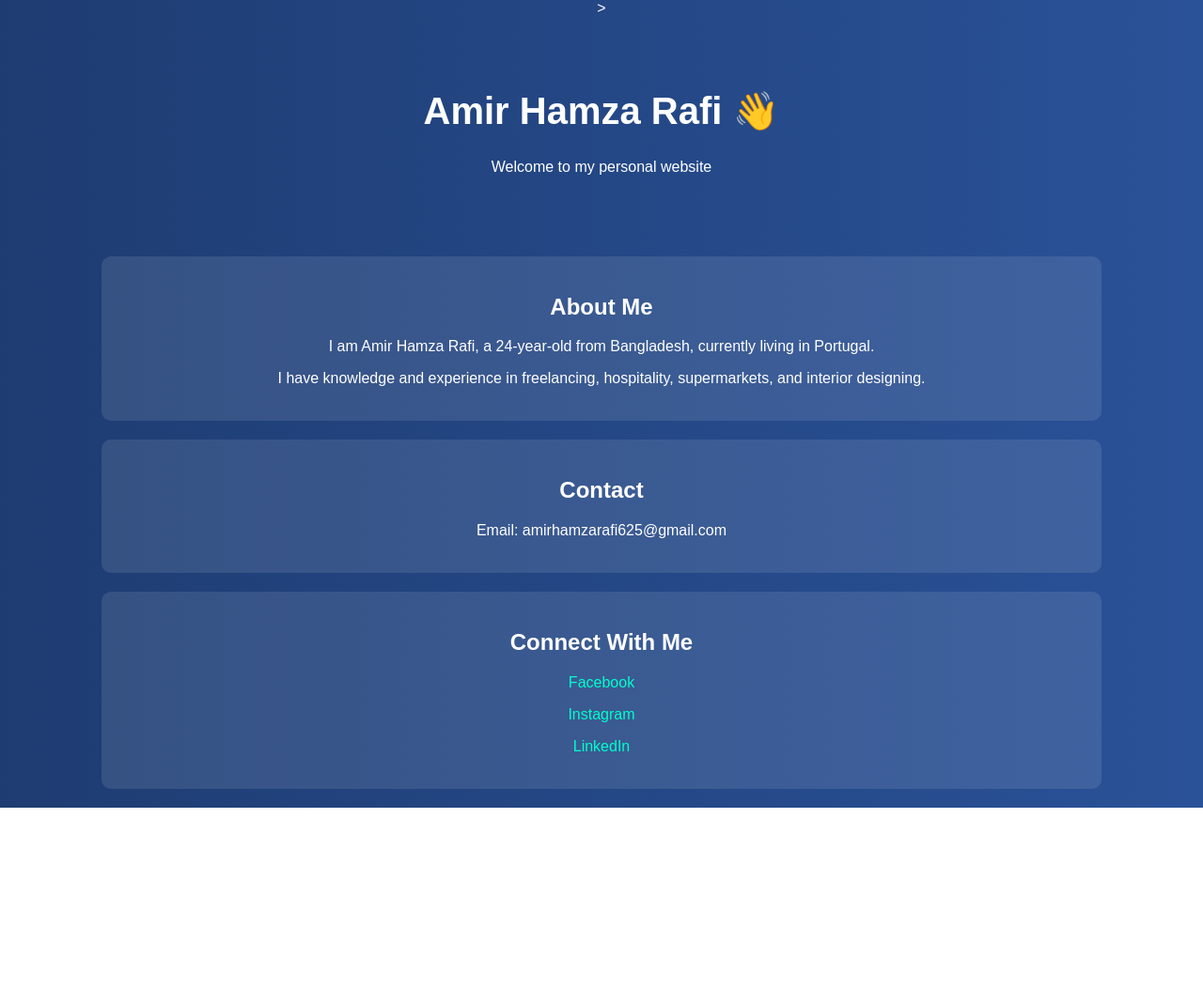
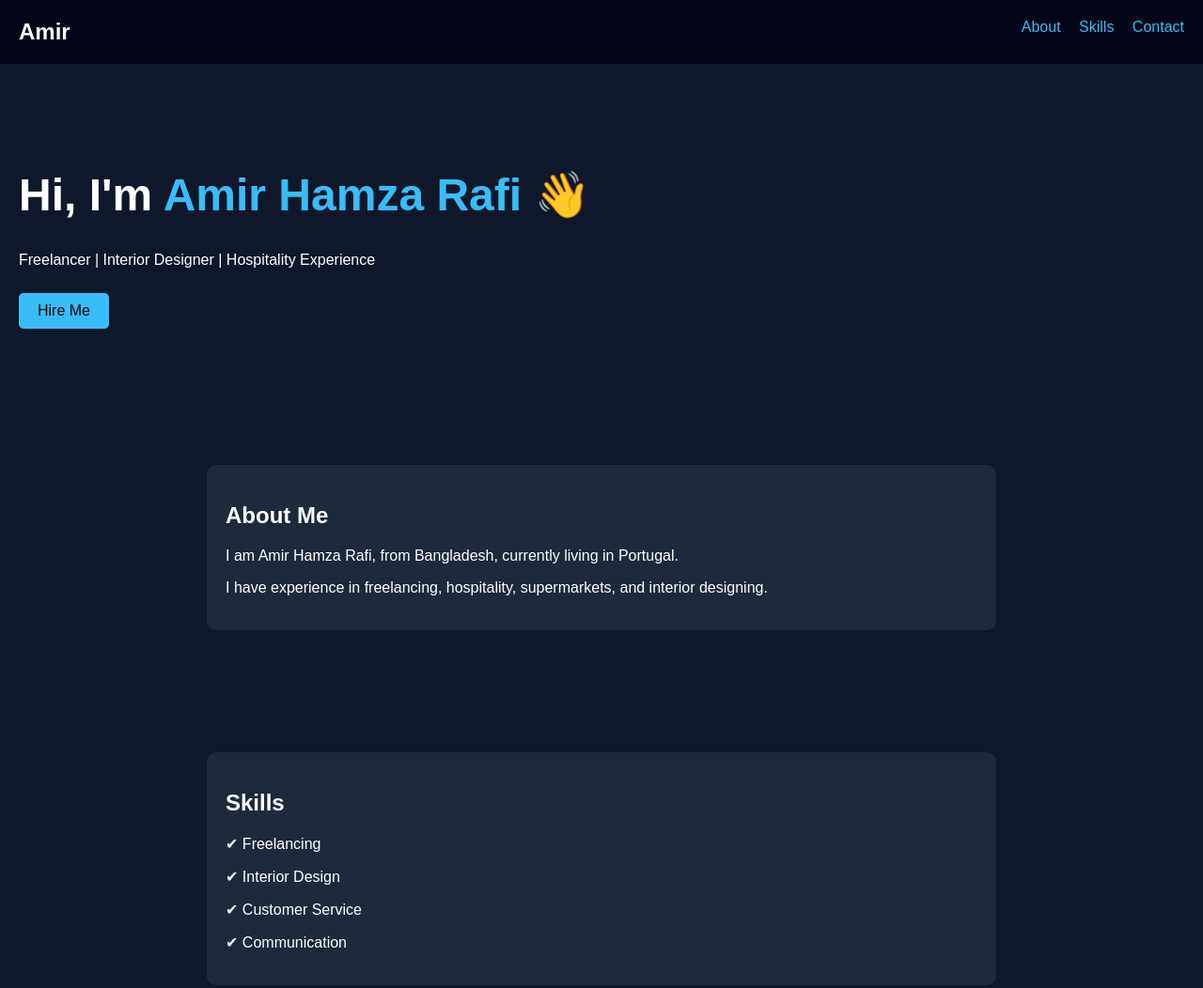
Before and after one commit to amirhamzarafi625/Amir-hamza-Rafi-website-, a plain HTML site: page index.html in a window 1280 px wide. Shown: the top 1052 px of the page at 94% size. Before the commit the page ends 860 px from the top, so only its background shows below. Drawn offline with Linux system fonts and the light colour scheme.

Commit message:
Update index.html

```diff
--- a/index.html
+++ b/index.html
@@ -2,63 +2,86 @@
 <html lang="en">
 <head>
 <meta charset="UTF-8">
+<meta name="viewport" content="width=device-width, initial-scale=1.0">
 
-    <!-- ✅ IMPORTANT for mobile -->
-  <meta name="viewport" content="width=device-width, initial-scale=1.0"> >
-
-    <title>Amir Hamza Rafi | Personal Website</title>
+<title>Amir Hamza Rafi | Portfolio</title>
 
 <style>
 body {
     margin: 0;
     font-family: Arial, sans-serif;
-            background: linear-gradient(to right, #1e3c72, #2a5298);
+    background: #0f172a;
     color: white;
-            text-align: center;
 }
 
-        header {
+/* NAVBAR */
+nav {
+    display: flex;
+    justify-content: space-between;
+    padding: 20px;
+    background: #020617;
+}
+
+nav h2 {
+    margin: 0;
+}
+
+nav a {
+    color: #38bdf8;
+    margin-left: 15px;
+    text-decoration: none;
+}
+
+/* HERO */
+.hero {
+    padding: 80px 20px;
+}
+
+.hero h1 {
+    font-size: 48px;
+}
+
+.hero span {
+    color: #38bdf8;
+}
+
+/* SECTION */
+section {
     padding: 50px 20px;
 }
 
-        h1 {
-            font-size: 40px;
+/* CARD */
+.card {
+    background: #1e293b;
+    padding: 20px;
+    margin: 15px auto;
+    border-radius: 10px;
+    max-width: 800px;
 }
 
-        section {
-            padding: 30px;
-        }
-
-        .card {
-            background: rgba(255,255,255,0.1);
-            margin: 20px auto;
-            padding: 20px;
-            width: 80%;
-            border-radius: 10px;
-        }
-
-        a {
-            color: #00ffcc;
+/* BUTTON */
+.btn {
+    display: inline-block;
+    padding: 10px 20px;
+    background: #38bdf8;
+    color: black;
+    border-radius: 5px;
+    margin-top: 10px;
     text-decoration: none;
 }
 
-        /* ✅ MOBILE RESPONSIVE PART */
-        @media (max-width: 768px) {
-            h1 {
-                font-size: 28px;
+/* FOOTER */
+footer {
+    text-align: center;
+    padding: 20px;
+    background: #020617;
+    margin-top: 30px;
 }
 
-            .card {
-                width: 95%;
-                padding: 15px;
-            }
-
-            section {
-                padding: 15px;
-            }
-
-            header {
-                padding: 30px 10px;
+/* MOBILE */
+@media (max-width: 768px) {
+    .hero h1 {
+        font-size: 32px;
     }
 }
 </style>
@@ -66,28 +89,60 @@
 
 <body>
 
-<header>
-    <h1>Amir Hamza Rafi 👋</h1>
-    <p>Welcome to my personal website</p>
-</header>
+<!-- NAVBAR -->
+<nav>
+    <h2>Amir</h2>
+    <div>
+        <a href="#about">About</a>
+        <a href="#skills">Skills</a>
+        <a href="#contact">Contact</a>
+    </div>
+</nav>
 
-<section class="card">
+<!-- HERO -->
+<div class="hero">
+    <h1>Hi, I'm <span>Amir Hamza Rafi</span> 👋</h1>
+    <p>Freelancer | Interior Designer | Hospitality Experience</p>
+    <a href="#contact" class="btn">Hire Me</a>
+</div>
+
+<!-- ABOUT -->
+<section id="about">
+    <div class="card">
         <h2>About Me</h2>
-    <p>I am Amir Hamza Rafi, a 24-year-old from Bangladesh, currently living in Portugal.</p>
-    <p>I have knowledge and experience in freelancing, hospitality, supermarkets, and interior designing.</p>
+        <p>I am Amir Hamza Rafi, from Bangladesh, currently living in Portugal.</p>
+        <p>I have experience in freelancing, hospitality, supermarkets, and interior designing.</p>
+    </div>
 </section>
 
-<section class="card">
+<!-- SKILLS -->
+<section id="skills">
+    <div class="card">
+        <h2>Skills</h2>
+        <p>✔ Freelancing</p>
+        <p>✔ Interior Design</p>
+        <p>✔ Customer Service</p>
+        <p>✔ Communication</p>
+    </div>
+</section>
+
+<!-- CONTACT -->
+<section id="contact">
+    <div class="card">
         <h2>Contact</h2>
         <p>Email: amirhamzarafi625@gmail.com</p>
+        <p>
+            <a href="https://www.facebook.com" target="_blank">Facebook</a> |
+            <a href="https://www.instagram.com" target="_blank">Instagram</a> |
+            <a href="https://www.linkedin.com" target="_blank">LinkedIn</a>
+        </p>
+    </div>
 </section>
 
-<section class="card">
-    <h2>Connect With Me</h2>
-    <p><a href="https://www.facebook.com/share/1E86qGKCgy/?mibextid=wwXIfr" target="_blank">Facebook</a></p>
-    <p><a href="https://www.instagram.com/amir_hamza_625" target="_blank">Instagram</a></p>
-    <p><a href="https://www.linkedin.com/in/amir-hamza-rafi-b7191828a" target="_blank">LinkedIn</a></p>
-</section>
+<!-- FOOTER -->
+<footer>
+    <p>© 2026 Amir Hamza Rafi</p>
+</footer>
 
 </body>
 </html>
```
Lines whose indentation alone changed are shown as unchanged.
